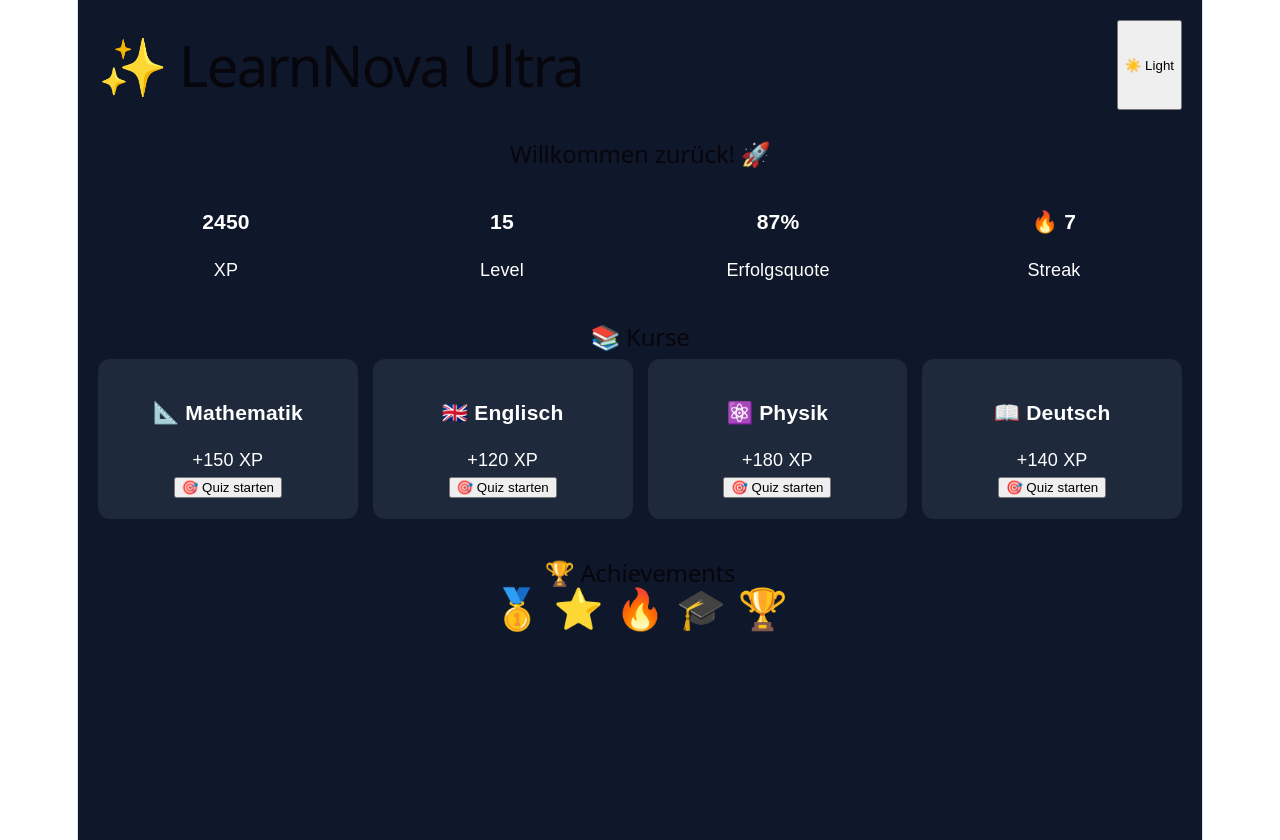
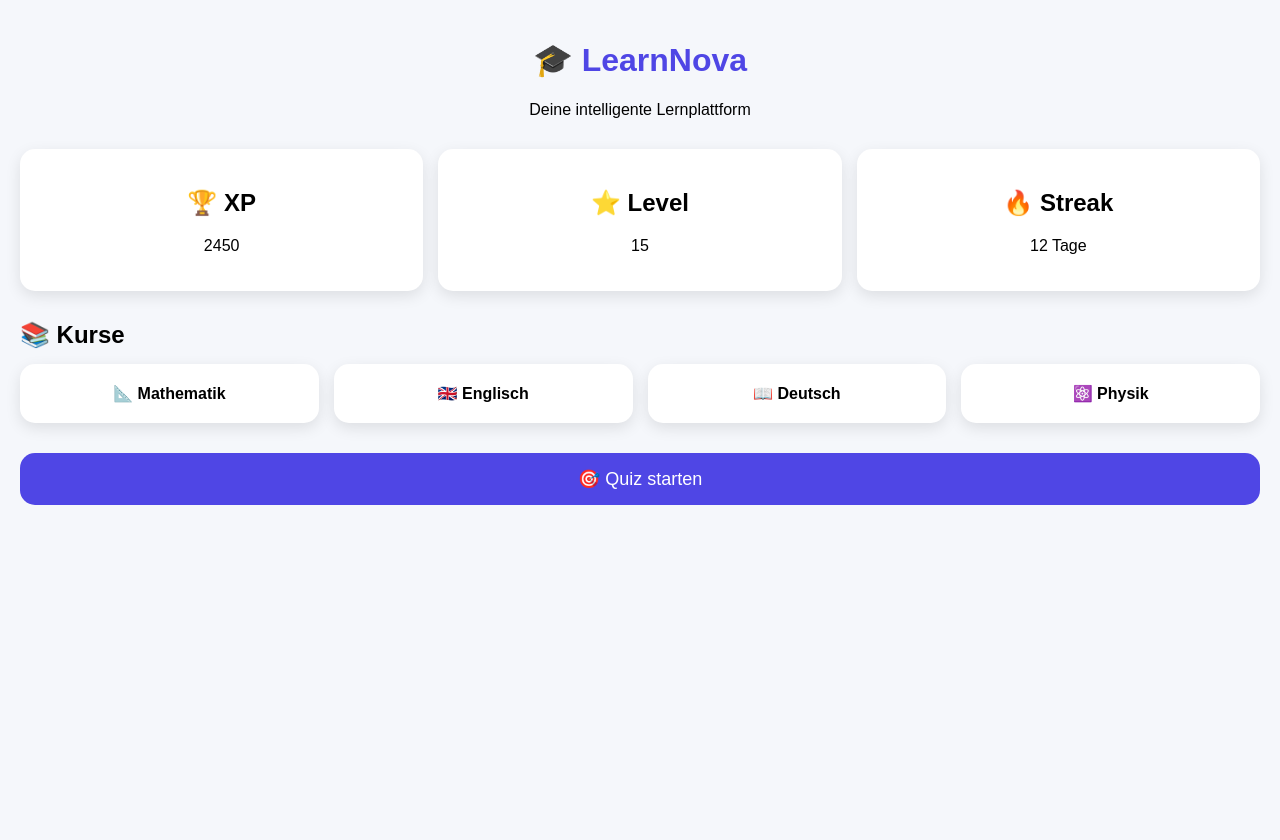
Before and after one commit to ramadanfarhood3-ship-it/learnnova-clean, a React (Vite) app: page / in a window 1280 px wide. After the commit the page ends 800 px from the top, so only its background shows below. Built offline with nearby package versions, Linux system fonts and the light colour scheme.

Commit message:
New LearnNova UI

```diff
--- a/src/App.tsx
+++ b/src/App.tsx
@@ -1,114 +1,49 @@
 import { useState } from "react";
-
-const courses = [
-  { id: 1, name: "Mathematik", icon: "📐", xp: 150 },
-  { id: 2, name: "Englisch", icon: "🇬🇧", xp: 120 },
-  { id: 3, name: "Physik", icon: "⚛️", xp: 180 },
-  { id: 4, name: "Deutsch", icon: "📖", xp: 140 },
-];
+import "./App.css";
 
 export default function App() {
-  const [xp, setXp] = useState(2450);
+  const [xp] = useState(2450);
   const [level] = useState(15);
-  const [darkMode, setDarkMode] = useState(true);
-
-  const startQuiz = () => {
-    setXp((prev) => prev + 50);
-    alert("✅ +50 XP");
-  };
+  const [streak] = useState(12);
 
   return (
-    <div
-      style={{
-        minHeight: "100vh",
-        background: darkMode ? "#0f172a" : "#f8fafc",
-        color: darkMode ? "white" : "#111827",
-        padding: "20px",
-        fontFamily: "Arial",
-      }}
-    >
-      <header
-        style={{
-          display: "flex",
-          justifyContent: "space-between",
-          marginBottom: "30px",
-        }}
-      >
-        <h1>✨ LearnNova Ultra</h1>
-
-        <button onClick={() => setDarkMode(!darkMode)}>
-          {darkMode ? "☀️ Light" : "🌙 Dark"}
-        </button>
+    <div className="app">
+      <header className="header">
+        <h1>🎓 LearnNova</h1>
+        <p>Deine intelligente Lernplattform</p>
       </header>
 
-      <h2>Willkommen zurück! 🚀</h2>
-
-      <div
-        style={{
-          display: "grid",
-          gridTemplateColumns: "repeat(auto-fit,minmax(200px,1fr))",
-          gap: "20px",
-          marginTop: "20px",
-        }}
-      >
-        <div>
-          <h3>{xp}</h3>
-          <p>XP</p>
+      <section className="stats">
+        <div className="card">
+          <h2>🏆 XP</h2>
+          <p>{xp}</p>
         </div>
 
-        <div>
-          <h3>{level}</h3>
-          <p>Level</p>
+        <div className="card">
+          <h2>⭐ Level</h2>
+          <p>{level}</p>
         </div>
 
-        <div>
-          <h3>87%</h3>
-          <p>Erfolgsquote</p>
+        <div className="card">
+          <h2>🔥 Streak</h2>
+          <p>{streak} Tage</p>
         </div>
+      </section>
 
-        <div>
-          <h3>🔥 7</h3>
-          <p>Streak</p>
+      <section className="courses">
+        <h2>📚 Kurse</h2>
+
+        <div className="course-grid">
+          <div className="course">📐 Mathematik</div>
+          <div className="course">🇬🇧 Englisch</div>
+          <div className="course">📖 Deutsch</div>
+          <div className="course">⚛️ Physik</div>
         </div>
-      </div>
+      </section>
 
-      <h2 style={{ marginTop: "40px" }}>📚 Kurse</h2>
-
-      <div
-        style={{
-          display: "grid",
-          gridTemplateColumns: "repeat(auto-fit,minmax(250px,1fr))",
-          gap: "15px",
-        }}
-      >
-        {courses.map((course) => (
-          <div
-            key={course.id}
-            style={{
-              background: "#1e293b",
-              color: "white",
-              padding: "20px",
-              borderRadius: "12px",
-            }}
-          >
-            <h3>
-              {course.icon} {course.name}
-            </h3>
-
-            <p>+{course.xp} XP</p>
-
-            <button onClick={startQuiz}>
-              🎯 Quiz starten
-            </button>
-          </div>
-        ))}
-      </div>
-
-      <h2 style={{ marginTop: "40px" }}>🏆 Achievements</h2>
-
-      <div style={{ fontSize: "40px" }}>
-        🥇 ⭐ 🔥 🎓 🏆
-      </div>
+      <button className="quiz-btn">
+        🎯 Quiz starten
+      </button>
     </div>
   );
 }
--- a/src/index.css
+++ b/src/index.css
@@ -1,111 +1,66 @@
-:root {
-  --text: #6b6375;
-  --text-h: #08060d;
-  --bg: #fff;
-  --border: #e5e4e7;
-  --code-bg: #f4f3ec;
-  --accent: #aa3bff;
-  --accent-bg: rgba(170, 59, 255, 0.1);
-  --accent-border: rgba(170, 59, 255, 0.5);
-  --social-bg: rgba(244, 243, 236, 0.5);
-  --shadow:
-    rgba(0, 0, 0, 0.1) 0 10px 15px -3px, rgba(0, 0, 0, 0.05) 0 4px 6px -2px;
-
-  --sans: system-ui, 'Segoe UI', Roboto, sans-serif;
-  --heading: system-ui, 'Segoe UI', Roboto, sans-serif;
-  --mono: ui-monospace, Consolas, monospace;
-
-  font: 18px/145% var(--sans);
-  letter-spacing: 0.18px;
-  color-scheme: light dark;
-  color: var(--text);
-  background: var(--bg);
-  font-synthesis: none;
-  text-rendering: optimizeLegibility;
-  -webkit-font-smoothing: antialiased;
-  -moz-osx-font-smoothing: grayscale;
-
-  @media (max-width: 1024px) {
-    font-size: 16px;
-  }
+body {
+  margin: 0;
+  font-family: Arial, sans-serif;
+  background: #f5f7fb;
 }
 
-@media (prefers-color-scheme: dark) {
-  :root {
-    --text: #9ca3af;
-    --text-h: #f3f4f6;
-    --bg: #16171d;
-    --border: #2e303a;
-    --code-bg: #1f2028;
-    --accent: #c084fc;
-    --accent-bg: rgba(192, 132, 252, 0.15);
-    --accent-border: rgba(192, 132, 252, 0.5);
-    --social-bg: rgba(47, 48, 58, 0.5);
-    --shadow:
-      rgba(0, 0, 0, 0.4) 0 10px 15px -3px, rgba(0, 0, 0, 0.25) 0 4px 6px -2px;
-  }
-
-  #social .button-icon {
-    filter: invert(1) brightness(2);
-  }
+.app {
+  padding: 20px;
 }
 
-#root {
-  width: 1126px;
-  max-width: 100%;
-  margin: 0 auto;
+.header {
   text-align: center;
-  border-inline: 1px solid var(--border);
-  min-height: 100svh;
-  display: flex;
-  flex-direction: column;
-  box-sizing: border-box;
+  margin-bottom: 30px;
 }
 
-body {
-  margin: 0;
+.header h1 {
+  color: #4f46e5;
 }
 
-h1,
-h2 {
-  font-family: var(--heading);
-  font-weight: 500;
-  color: var(--text-h);
+.stats {
+  display: flex;
+  gap: 15px;
+  flex-wrap: wrap;
+  margin-bottom: 30px;
 }
 
-h1 {
-  font-size: 56px;
-  letter-spacing: -1.68px;
-  margin: 32px 0;
-  @media (max-width: 1024px) {
-    font-size: 36px;
-    margin: 20px 0;
-  }
-}
-h2 {
-  font-size: 24px;
-  line-height: 118%;
-  letter-spacing: -0.24px;
-  margin: 0 0 8px;
-  @media (max-width: 1024px) {
-    font-size: 20px;
-  }
-}
-p {
-  margin: 0;
+.card {
+  flex: 1;
+  min-width: 150px;
+  background: white;
+  padding: 20px;
+  border-radius: 15px;
+  text-align: center;
+  box-shadow: 0 5px 15px rgba(0,0,0,0.1);
 }
 
-code,
-.counter {
-  font-family: var(--mono);
-  display: inline-flex;
-  border-radius: 4px;
-  color: var(--text-h);
+.courses h2 {
+  margin-bottom: 15px;
 }
 
-code {
-  font-size: 15px;
-  line-height: 135%;
-  padding: 4px 8px;
-  background: var(--code-bg);
+.course-grid {
+  display: grid;
+  grid-template-columns: repeat(auto-fit,minmax(180px,1fr));
+  gap: 15px;
 }
+
+.course {
+  background: white;
+  padding: 20px;
+  border-radius: 15px;
+  text-align: center;
+  font-weight: bold;
+  box-shadow: 0 5px 15px rgba(0,0,0,0.1);
+}
+
+.quiz-btn {
+  margin-top: 30px;
+  width: 100%;
+  padding: 15px;
+  border: none;
+  border-radius: 15px;
+  background: #4f46e5;
+  color: white;
+  font-size: 18px;
+  cursor: pointer;
+}
```
